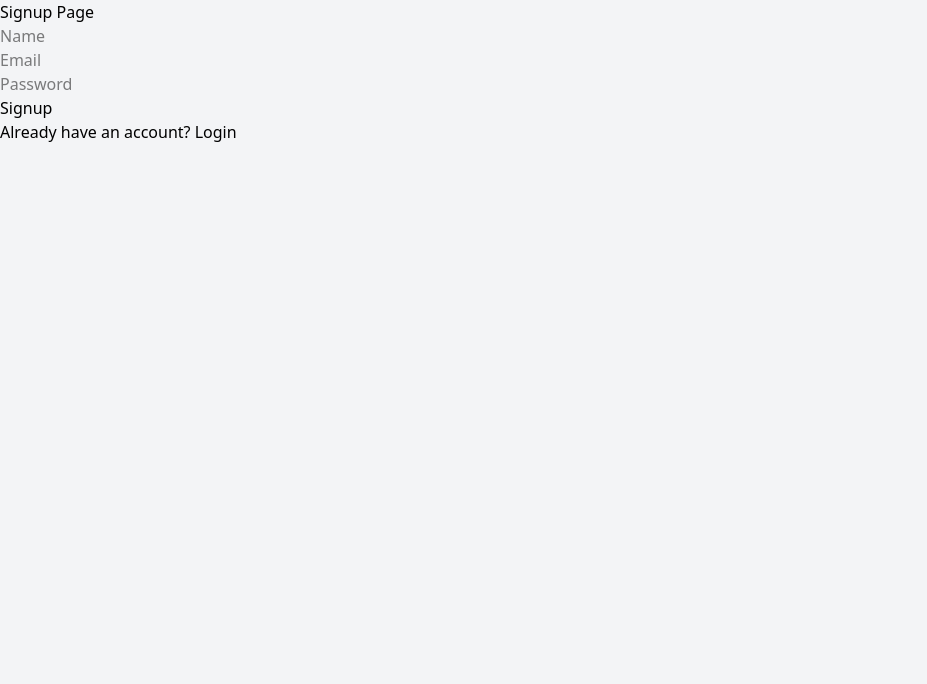
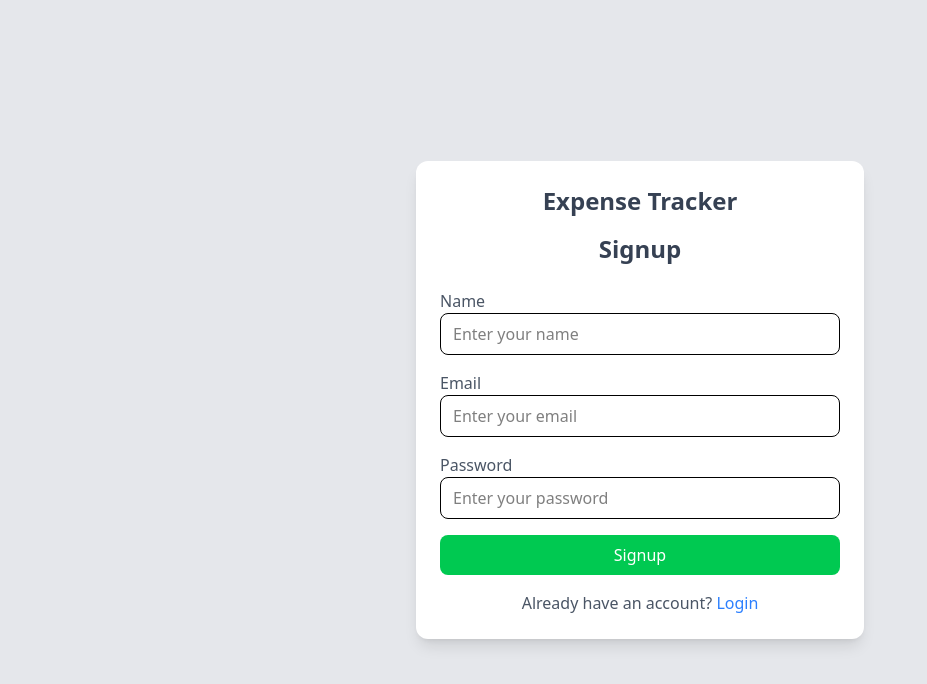
Before and after one commit to naveengus/Expense-Tracker, a React (Vite) app: page /signup in a window 1280 px wide. Shown: the top 684 px of the page, without its empty margins (0-927 px from the left). Built offline with nearby package versions, Linux system fonts and the light colour scheme.

Commit message:
add login design

```diff
--- a/src/components/TopBar.jsx
+++ b/src/components/TopBar.jsx
@@ -1,9 +1,11 @@
 import React from 'react'
-
+import { logout } from '../utils/LogOut'
 function TopBar() {
     return (
-        <div className='fixed top-0 left-0 w-full h-16 bg-amber-500'>
+        <div className='fixed top-0 left-0 w-full h-16 bg-amber-500 flex'>
             <p className='p-3 text-xl'>Expense-Tracker</p>
+            <button className='bg-red-400 rounded-2xl p-1 m-3 ' onClick={() => logout()}>Logout</button>
+
         </div>
     )
 }
--- a/src/pages/AddExpense.jsx
+++ b/src/pages/AddExpense.jsx
@@ -26,7 +26,10 @@ function AddExpense() {
     }
     return (
         <div className='pt-16 pb-18'>
-            <h1 className="text-xl font-bold mb-4 py-2 text-center text-red-400">Add Your Expense </h1>
+
+            <h1 className="text-xl font-bold mb-4 py-2 text-center m-3 text-red-400">Add Your Expense </h1>
+            <hr className="m-5 " />
+
             <form className="space-y-4 m-5 p-2" onSubmit={handleSubmit}>
                 {/* Amount */}
                 <div>
@@ -98,7 +101,7 @@ function AddExpense() {
                 <div className="flex gap-4 text-center">
                     <button
                         type="submit"
-                        className="mt-4 w-28 rounded-md bg-indigo-600  py-2 text-white hover:bg-indigo-700"
+                        className="mt-4 w-28 rounded-md bg-red-600  py-2 text-white hover:bg-red-700"
                     >
                         Add Expense
                     </button>
--- a/src/pages/AddIncome.jsx
+++ b/src/pages/AddIncome.jsx
@@ -8,7 +8,6 @@ function AddIncome() {
 
     const handleSubmit = async (e) => {
         e.preventDefault();
-
         const formData = new FormData(e.target);
         const incomeData = {
             amount: formData.get("amount"),
@@ -30,9 +29,11 @@ function AddIncome() {
 
     return (
         <div className="pt-16 pb-18">
-            <h1 className="text-xl font-bold mb-4 py-2 text-center text-green-400">
+            <h1 className="text-xl font-bold mb-4 py-2 m-3 text-center text-green-400">
                 Add Your Income
             </h1>
+            <hr className="m-5 " />
+
             <form className="space-y-4 m-5 p-2" onSubmit={handleSubmit}>
                 {/* Amount */}
                 <div>
@@ -97,7 +98,7 @@ function AddIncome() {
                 <div className="flex gap-4 text-center">
                     <button
                         type="submit"
-                        className="mt-4 w-28 rounded-md bg-indigo-600 py-2 text-white hover:bg-indigo-700"
+                        className="mt-4 w-28 rounded-md bg-green-600 py-2 text-white hover:bg-green-700"
                     >
                         Add Income
                     </button>
--- a/src/pages/Home.jsx
+++ b/src/pages/Home.jsx
@@ -102,7 +102,7 @@ function Home() {
                         combined.map((item) => (
                             <li
                                 key={item._id} // or item.id
-                                className="flex justify-between border p-2 rounded shadow-sm bg-gray-200"
+                                className="flex justify-between  p-2 rounded shadow-sm bg-gray-200"
                             >
                                 <span>{item.category}</span>
                                 <span className={item.type === "income" ? "text-green-500" : "text-red-500"}>
--- a/src/pages/Login.jsx
+++ b/src/pages/Login.jsx
@@ -15,14 +15,10 @@ function Login() {
         email,
         password,
       });
-      // backend response
-      console.log(res);
-      // store token & role if backend sends it
       if (res.token) {
         sessionStorage.setItem("token", res.token);
         sessionStorage.setItem("role", res.role);
       }
-
       alert(res.message);
       navigate("/home");
     } catch (error) {
@@ -31,7 +27,7 @@ function Login() {
   };
   return (
     <div className="flex justify-center items-center min-h-screen bg-gray-200">
-      <div className="w-full max-w-md bg-green-100 shadow-lg rounded-xl p-6 m-5">
+      <div className="w-full max-w-md bg-white shadow-lg rounded-xl p-6 m-5">
         <h1 className="text-2xl font-bold mb-4 text-center text-gray-700">
           Expense Tracker
         </h1>
@@ -47,7 +43,7 @@ function Login() {
               value={email}
               placeholder="Enter your email"
               onChange={(e) => setEmail(e.target.value)}
-              className="w-full px-3 py-2 border rounded-lg focus:outline-none focus:ring-2 focus:ring-blue-400"
+              className="w-full px-3 py-2 border rounded-lg focus:outline-none focus:ring-2 focus:ring-green-400"
             />
           </div>
           <div>
@@ -58,12 +54,12 @@ function Login() {
               value={password}
               placeholder="Enter your password"
               onChange={(e) => setPassword(e.target.value)}
-              className="w-full px-3 py-2 border rounded-lg focus:outline-none focus:ring-2 focus:ring-blue-400"
+              className="w-full px-3 py-2 border rounded-lg focus:outline-none focus:ring-2 focus:ring-green-400"
             />
           </div>
           <button
             type="submit"
-            className="w-full bg-blue-500 text-white py-2 rounded-lg hover:bg-blue-600 transition duration-200"
+            className="w-full bg-green-500 text-white py-2 rounded-lg hover:bg-green-600 transition duration-200"
           >
             Login
           </button>
--- a/src/pages/Profile.jsx
+++ b/src/pages/Profile.jsx
@@ -1,9 +1,16 @@
 import React from 'react'
-
+import { logout } from '../utils/LogOut'
 function Profile() {
     return (
         <div className="pt-16 pb-18 ">
-            <h1>profile Update soon</h1>
+            <div className='flex justify-center items-center m-5 pt-3' >
+                <img className='size-50 rounded-full' src='https://t3.ftcdn.net/jpg/13/11/22/86/240_F_1311228699_YoiLc5aJ3RWz3uRfdEtlV0UYSQjqf7RW.jpg' />
+            </div>
+            <h1 className='text-center font-bold'>@ User Name</h1>
+            <hr className="m-5 " />
+
+
+            <h1 className='text-center'>Will Upadate Soon</h1>
         </div>
     )
 }
--- a/src/pages/Signup.jsx
+++ b/src/pages/Signup.jsx
@@ -20,8 +20,12 @@ function Signup() {
     e.preventDefault();
     try {
       let res = await AxiosService.post(ApiRoutes.SIGNUP.Path, formData);
+      if (res.token) {
+        sessionStorage.setItem("token", res.token);
+        sessionStorage.setItem("role", res.role);
+      }
       alert(res.message);
-      navigate("/");
+      navigate("/home");
     } catch (error) {
       console.error("Error:", error);
       alert(error.message || "Internal Server Error");
@@ -29,39 +33,62 @@ function Signup() {
   };
 
   return (
+    <div className="flex justify-center items-center min-h-screen bg-gray-200">
+      <div className="w-full max-w-md bg-white shadow-lg rounded-xl p-6 m-5">
+        <h1 className="text-2xl font-bold mb-4 text-center text-gray-700">
+          Expense Tracker
+        </h1>
+        <h2 className="text-2xl font-bold text-center mb-6 text-gray-700">
+          Signup
+        </h2>
+        <form className="space-y-4" onSubmit={handleSubmit}>
           <div>
-      <h2>Signup Page</h2>
-      <form onSubmit={handleSubmit}>
+            <label className="block text-gray-600 font-medium">Name</label>
             <input
               type="text"
               name="name"
-          placeholder="Name"
+              placeholder="Enter your name"
               value={formData.name}
               onChange={handleChange}
-        /> <br />
-
+              className="w-full px-3 py-2 border rounded-lg focus:outline-none focus:ring-2 focus:ring-green-400"
+            />
+          </div>
+          <div>
+            <label className="block text-gray-600 font-medium">Email</label>
             <input
               type="email"
               name="email"
-          placeholder="Email"
+              placeholder="Enter your email"
               value={formData.email}
               onChange={handleChange}
-        /> <br />
-
+              className="w-full px-3 py-2 border rounded-lg focus:outline-none focus:ring-2 focus:ring-green-400"
+            />
+          </div>
+          <div>
+            <label className="block text-gray-600 font-medium">Password</label>
             <input
               type="password"
               name="password"
-          placeholder="Password"
+              placeholder="Enter your password"
               value={formData.password}
               onChange={handleChange}
-        /> <br />
-
-        <button type="submit">Signup</button>
+              className="w-full px-3 py-2 border rounded-lg focus:outline-none focus:ring-2 focus:ring-green-400"
+            />
+          </div>
+          <button
+            type="submit"
+            className="w-full bg-green-500 text-white py-2 rounded-lg hover:bg-green-600 transition duration-200"
+          >
+            Signup
+          </button>
         </form>
-
-      <p>
-        Already have an account? <Link to="/">Login</Link>
+        <p className="text-center text-gray-600 mt-4">
+          Already have an account?{" "}
+          <Link to="/" className="text-blue-500 hover:underline">
+            Login
+          </Link>
         </p>
+      </div>
     </div>
   );
 }
```
Lines whose indentation alone changed are shown as unchanged.
